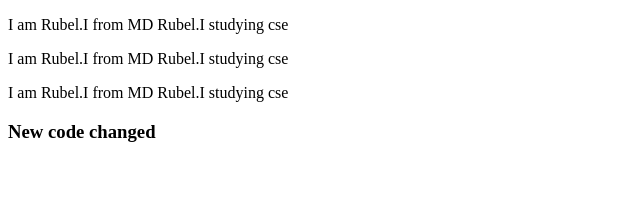
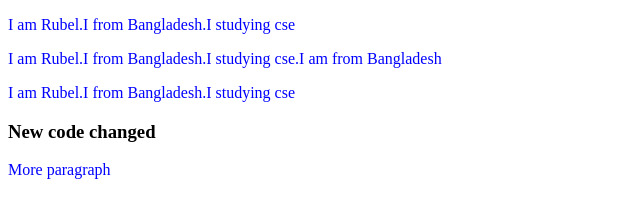
Before and after one commit to princeRubel1/My-second-repo, a plain HTML site: page index.html in a window 1280 px wide. Shown: the whole page, without its empty margins (0-640 px from the left). Drawn offline with Linux system fonts and the light colour scheme.

Commit message:
added Bangladesh

```diff
--- a/index.html
+++ b/index.html
@@ -5,11 +5,13 @@
     <meta http-equiv="X-UA-Compatible" content="IE=edge">
     <meta name="viewport" content="width=device-width, initial-scale=1.0">
     <title>Document</title>
+    <link rel="stylesheet" href="style.css">
 </head>
 <body>
-    <p>I am Rubel.I from MD Rubel.I studying cse</p>
-    <p>I am Rubel.I from MD Rubel.I studying cse</p>
-    <p>I am Rubel.I from MD Rubel.I studying cse</p>
+    <p>I am Rubel.I from Bangladesh.I studying cse</p>
+    <p>I am Rubel.I from Bangladesh.I studying cse.I am from Bangladesh</p>
+    <p>I am Rubel.I from Bangladesh.I studying cse</p>
     <h3>New code changed</h3>
+    <p>More paragraph</p>
 </body>
 </html>
```
